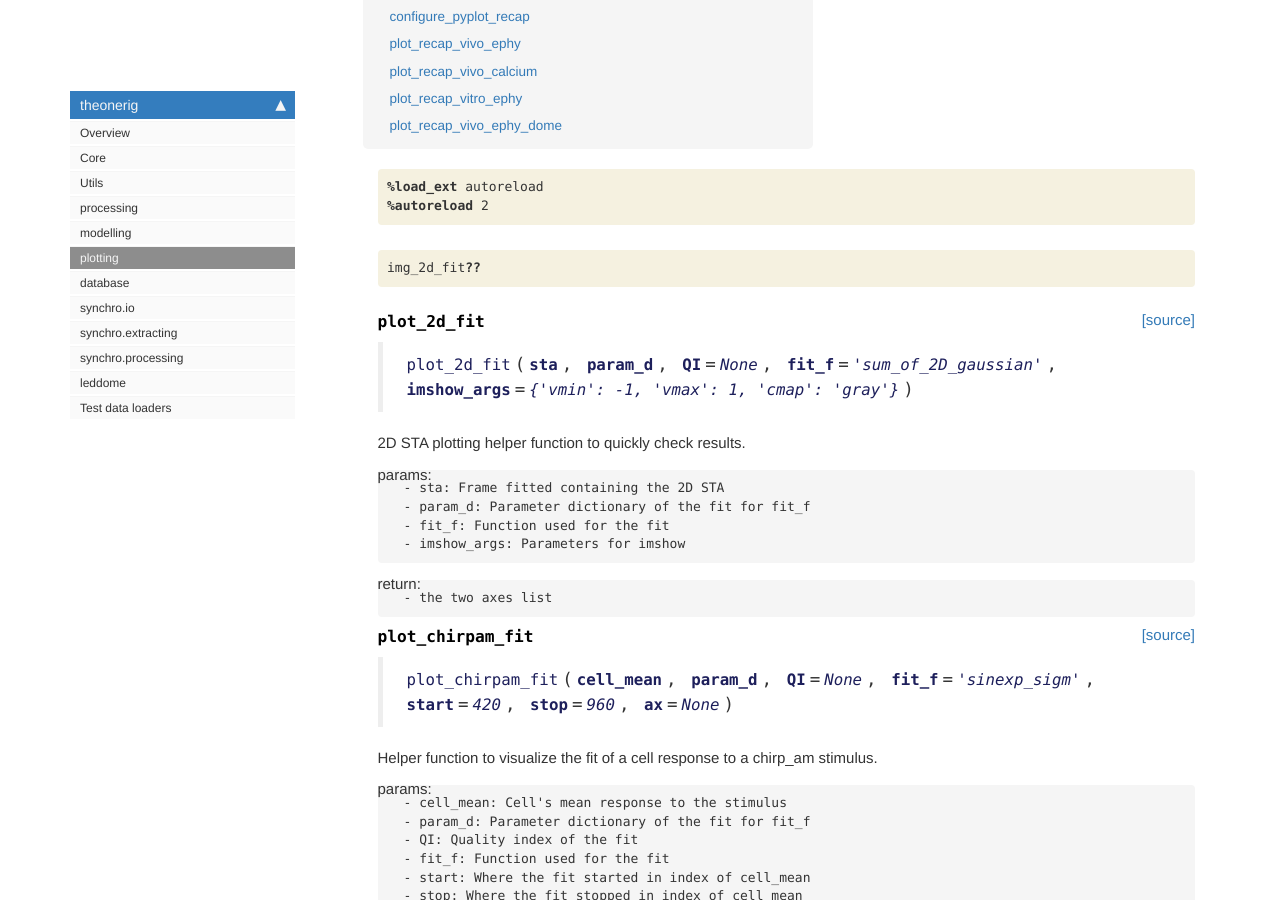
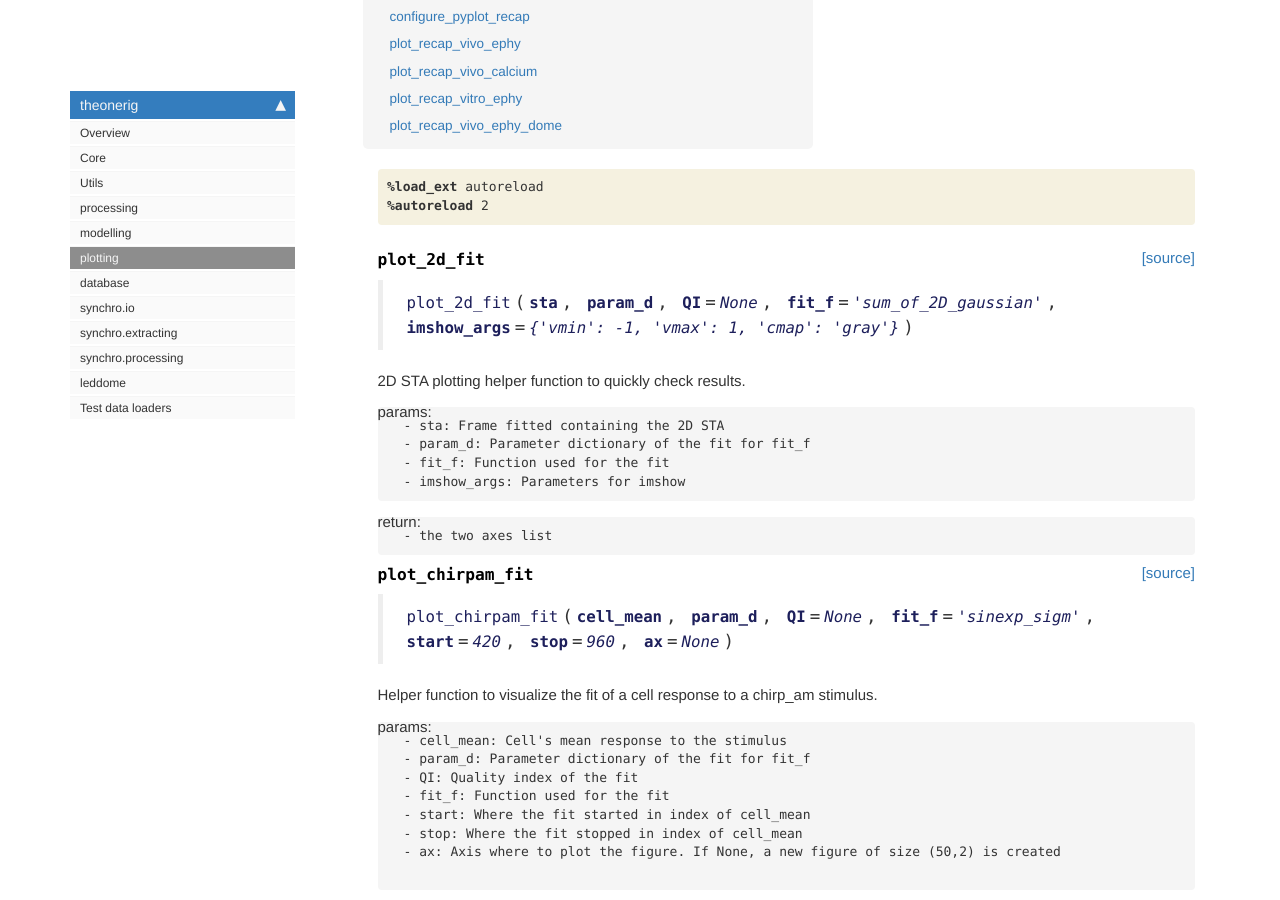
Before and after one commit to Tom-TBT/theonerig, a Jekyll site: the page built from docs/plotting.html, in a window 1280 px wide and 900 px high, scrolled down 846 px. Built offline with Jekyll 4.4.1, drawn with Linux system fonts in a browser that asks for light colours; nearby versions of some CDN libraries; comment, search, counter and statistics services are not loaded.

Commit message:
Cleaning notebook

```diff
--- a/docs/plotting.html
+++ b/docs/plotting.html
@@ -48,23 +48,6 @@
     {% raw %}
 
 <div class="cell border-box-sizing code_cell rendered">
-
-</div>
-    {% endraw %}
-
-    {% raw %}
-
-<div class="cell border-box-sizing code_cell rendered">
-<div class="input">
-
-<div class="inner_cell">
-    <div class="input_area">
-<div class=" highlight hl-ipython3"><pre><span></span>img_2d_fit<span class="o">??</span>
-</pre></div>
-
-    </div>
-</div>
-</div>
 
 </div>
     {% endraw %}
```
Also changed, not shown: 1 other file.
